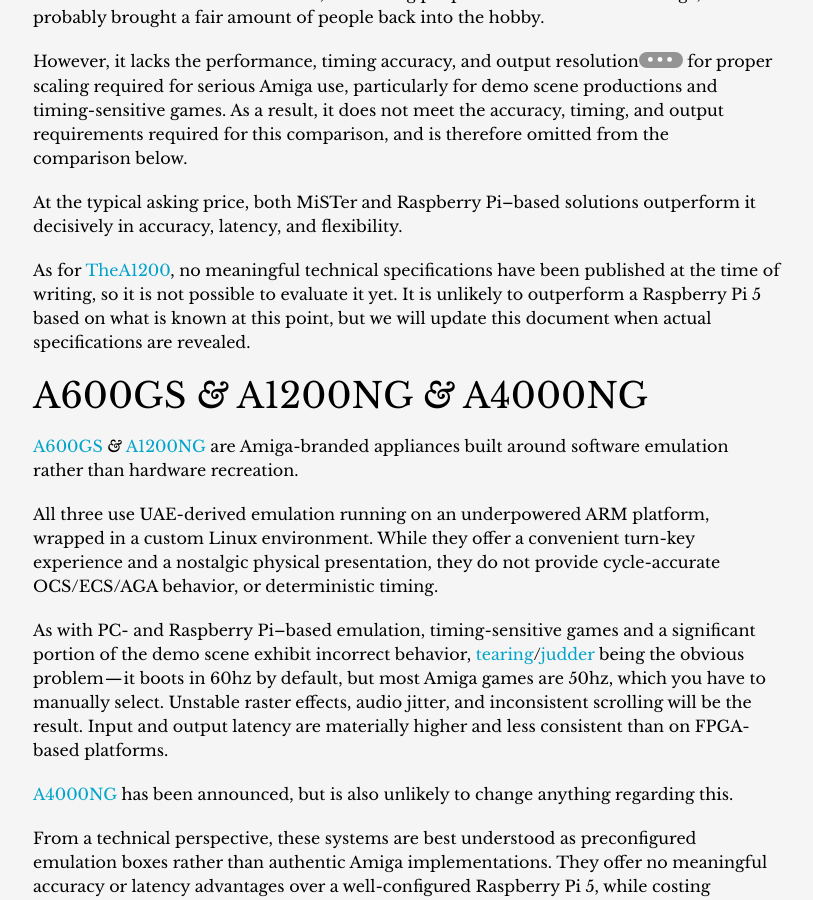
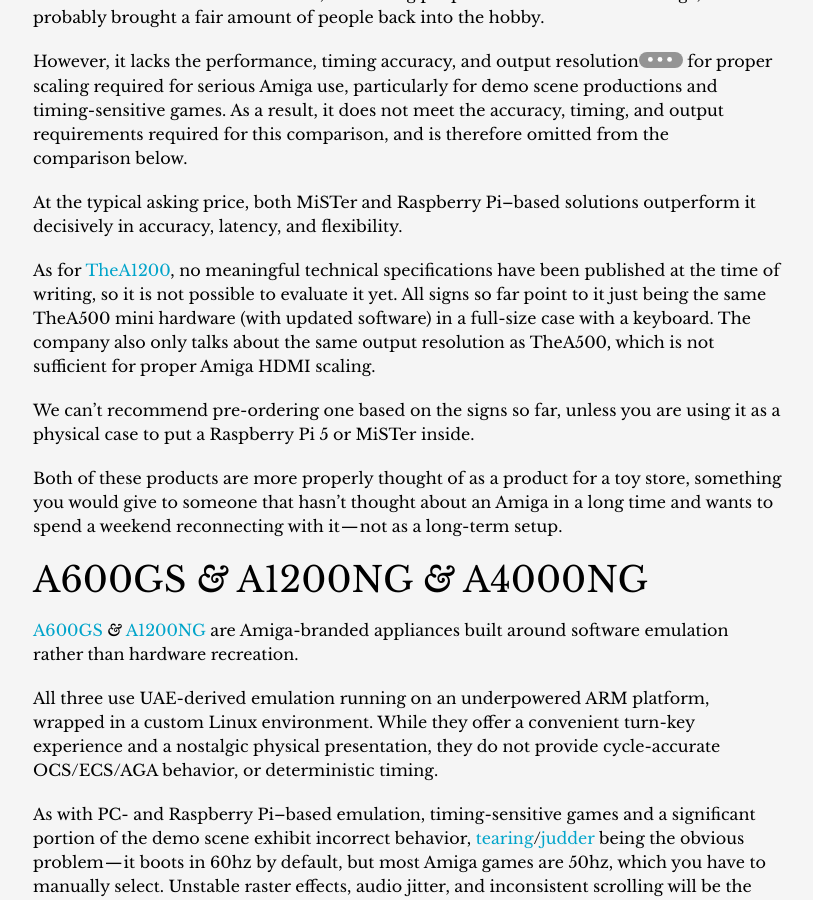
Before and after one commit to amigavision/amigavision.github.io, a Jekyll site: the page built from best.md, in a window 1280 px wide and 900 px high, scrolled down 1853 px. Shown: the whole window, without its empty margins (232-1045 px from the left). Built offline with Jekyll 4.4.1, drawn with Linux system fonts in a browser that asks for light colours.

Commit message:
Update TheA1200 info based on details found so far

```diff
--- a/best.md
+++ b/best.md
@@ -50,7 +50,11 @@
 
 At the typical asking price, both MiSTer and Raspberry Pi–based solutions outperform it decisively in accuracy, latency, and flexibility.
 
-As for [TheA1200], no meaningful technical specifications have been published at the time of writing, so it is not possible to evaluate it yet. It is unlikely to outperform a Raspberry Pi 5 based on what is known at this point, but we will update this document when actual specifications are revealed.
+As for [TheA1200], no meaningful technical specifications have been published at the time of writing, so it is not possible to evaluate it yet. All signs so far point to it just being the same TheA500 mini hardware (with updated software) in a full-size case with a keyboard. The company also only talks about the same output resolution as TheA500, which is not sufficient for proper Amiga HDMI scaling.
+
+We can't recommend pre-ordering one based on the signs so far, unless you are using it as a physical case to put a Raspberry Pi 5 or MiSTer inside.
+
+Both of these products are more properly thought of as a product for a toy store, something you would give to someone that hasn't thought about an Amiga in a long time and wants to spend a weekend reconnecting with it — not as a long-term setup.
 
 ## A600GS *&* A1200NG *&* A4000NG {#gs-ng}
 
```
